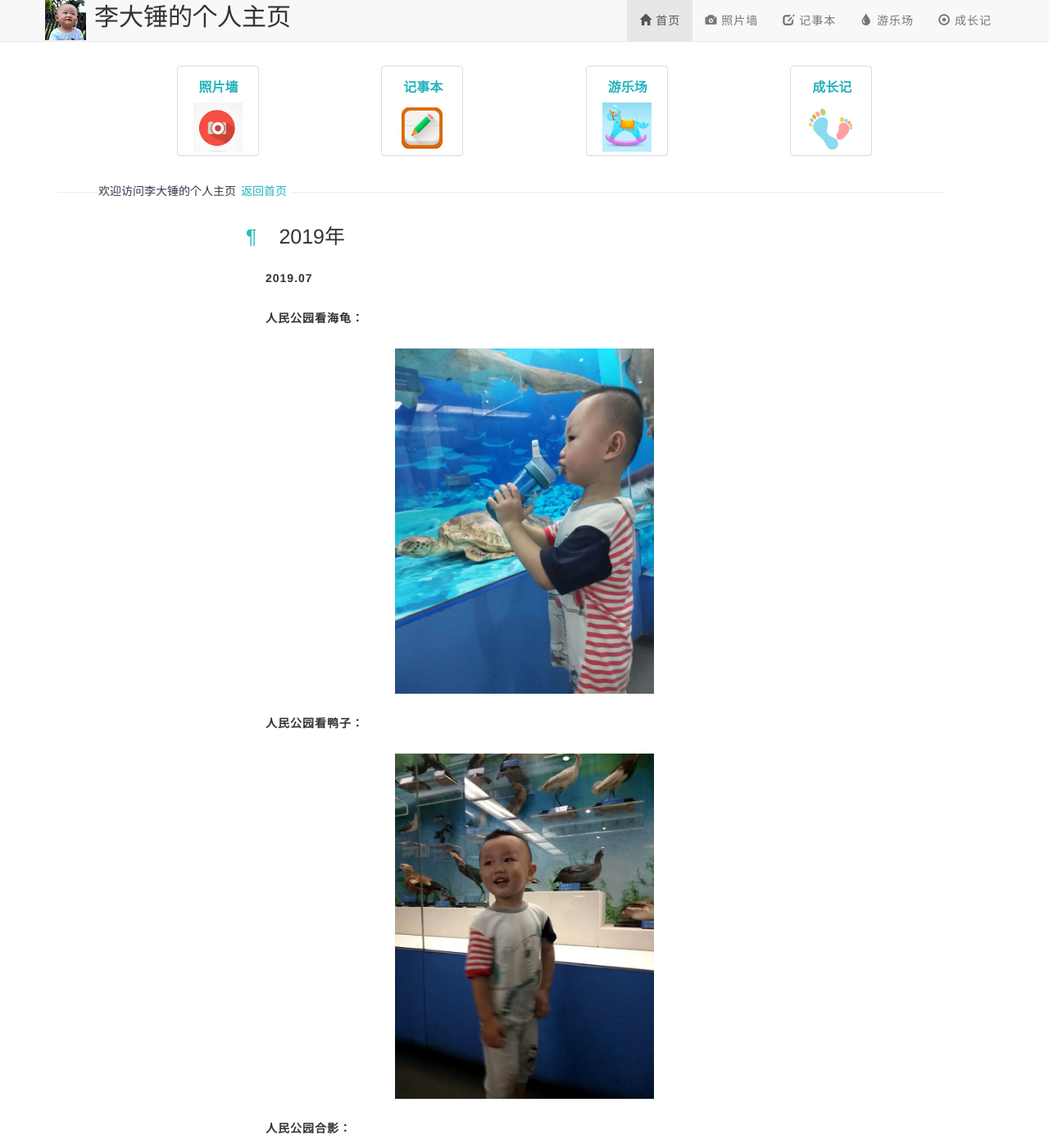
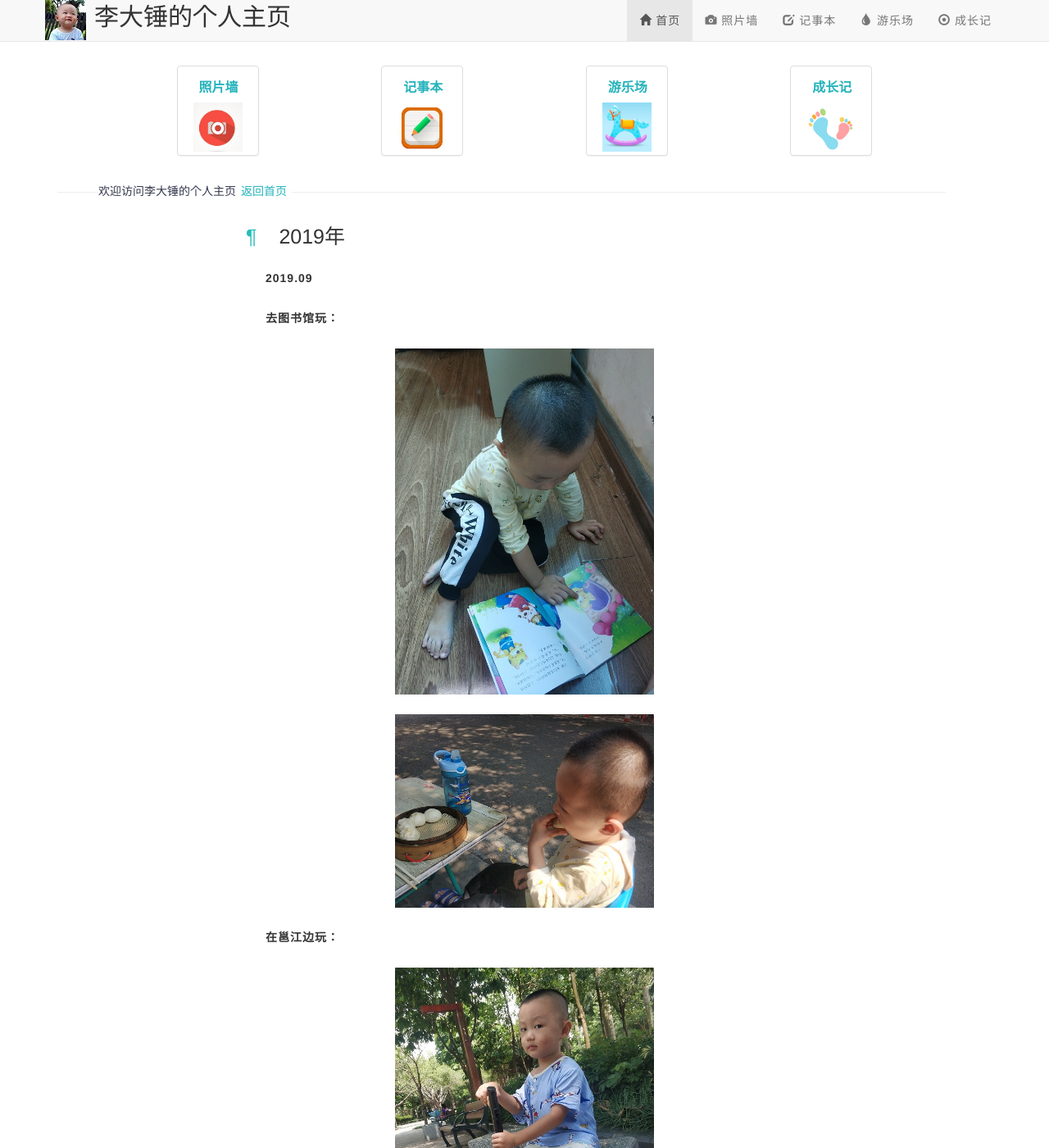
Before and after one commit to lidch/lidch.github.io, a Jekyll site: the page built from img/2019.html, in a window 1280 px wide and 1400 px high. Shown: the whole window at 82% size. Built offline with Jekyll 4.4.1, drawn with Linux system fonts in a browser that asks for light colours; nearby versions of some CDN libraries; comment, search, counter and statistics services are not loaded; some of the changed text lies outside the part shown.

Commit message:
update.
Signed-off-by: lidch <lidch@latelee.org>

```diff
--- a/img/2019.html
+++ b/img/2019.html
@@ -3,6 +3,33 @@ layout: default
 ---
 
 <h2>2019年</h2>
+
+<p><strong>2019.09</strong></p>
+
+<p><strong>去图书馆玩：</strong></p>
+<p><img src="/img/2019/20190928_图书馆看书.jpg" width="50%"/> </p>
+<p><img src="/img/2019/20190928_看完书吃包子.jpg" width="50%"/> </p>
+
+<p><strong>在邕江边玩：</strong></p>
+<p><img src="/img/2019/20190919_邕江边.jpg" width="50%"/> </p>
+
+<p><strong>去博物馆玩：</strong></p>
+<p><img src="/img/2019/20190915_坐地铁去博物馆.jpg" width="50%"/> </p>
+<p><img src="/img/2019/20190915_博物馆.jpg" width="50%"/> </p>
+<p><img src="/img/2019/20190915_博物馆2.jpg" width="50%"/> </p>
+
+<p><strong>吃菜：</strong></p>
+<p><img src="/img/2019/20190915_夹肉吃.jpg" width="50%"/> </p>
+
+<p><strong>在图书馆看画展：</strong></p>
+<p><img src="/img/2019/20190914_图书馆看画展.jpg" width="50%"/> </p>
+<p><img src="/img/2019/20190914_图书馆看画展1.jpg" width="50%"/> </p>
+
+<p><strong>2019.08</strong></p>
+
+<p><strong>在床上玩印章：</strong></p>
+<p><img src="/img/2019/20190831_在床上玩印章.jpg" width="50%"/> </p>
+
 <p><strong>2019.07</strong></p>
 
 <p><strong>人民公园看海龟：</strong></p>
--- a/img/dady.html
+++ b/img/dady.html
@@ -3,6 +3,9 @@ layout: default
 ---
 
 <h2>大锤与大锤爸</h2>
+
+<p><strong>和爸爸坐地铁去博物馆：</strong></p>
+<p><img src="/img/dady/dady_20190915在地铁上.jpg" width="50%"/> </p>
 
 <p><strong>人民公园游玩：</strong></p>
 <p><img src="/img/dady/dady_20190602_人民公园合影.jpg" width="50%"/> </p>
--- a/img/momy.html
+++ b/img/momy.html
@@ -3,6 +3,9 @@ layout: default
 ---
 
 <h2>大锤与大锤妈</h2>
+
+<p><strong>坐在妈妈旁边吃冰激凌：</strong></p>
+<p><img src="/img/momy/momy_20190907_吃冰激凌.jpg" width="50%"/> </p>
 
 <p><strong>妈妈和我在花卉公园：</strong></p>
 <p><img src="/img/momy/momy_20190607_花卉公园合照.jpg" width="50%"/> </p>
```
Also changed, not shown: _posts/大锤与他爸的故事/2019-09-19-我陪爸爸去看看钓鱼.md (added, +7 -0 lines), grow/play.html (+9 -0 lines), img/2019/20190831_在床上玩印章.jpg (added), img/2019/20190914_图书馆看画展.jpg (added), img/2019/20190914_图书馆看画展1.jpg (added), img/2019/20190915_博物馆.jpg (added), img/2019/20190915_博物馆2.jpg (added), img/2019/20190915_坐地铁去博物馆.jpg (added), img/2019/20190915_夹肉吃.jpg (added), img/2019/20190919_邕江边.jpg (added), img/2019/20190928_图书馆看书.jpg (added), img/2019/20190928_看完书吃包子.jpg (added), img/dady/dady_20190915在地铁上.jpg (added), img/momy/momy_20190907_吃冰激凌.jpg (added).
